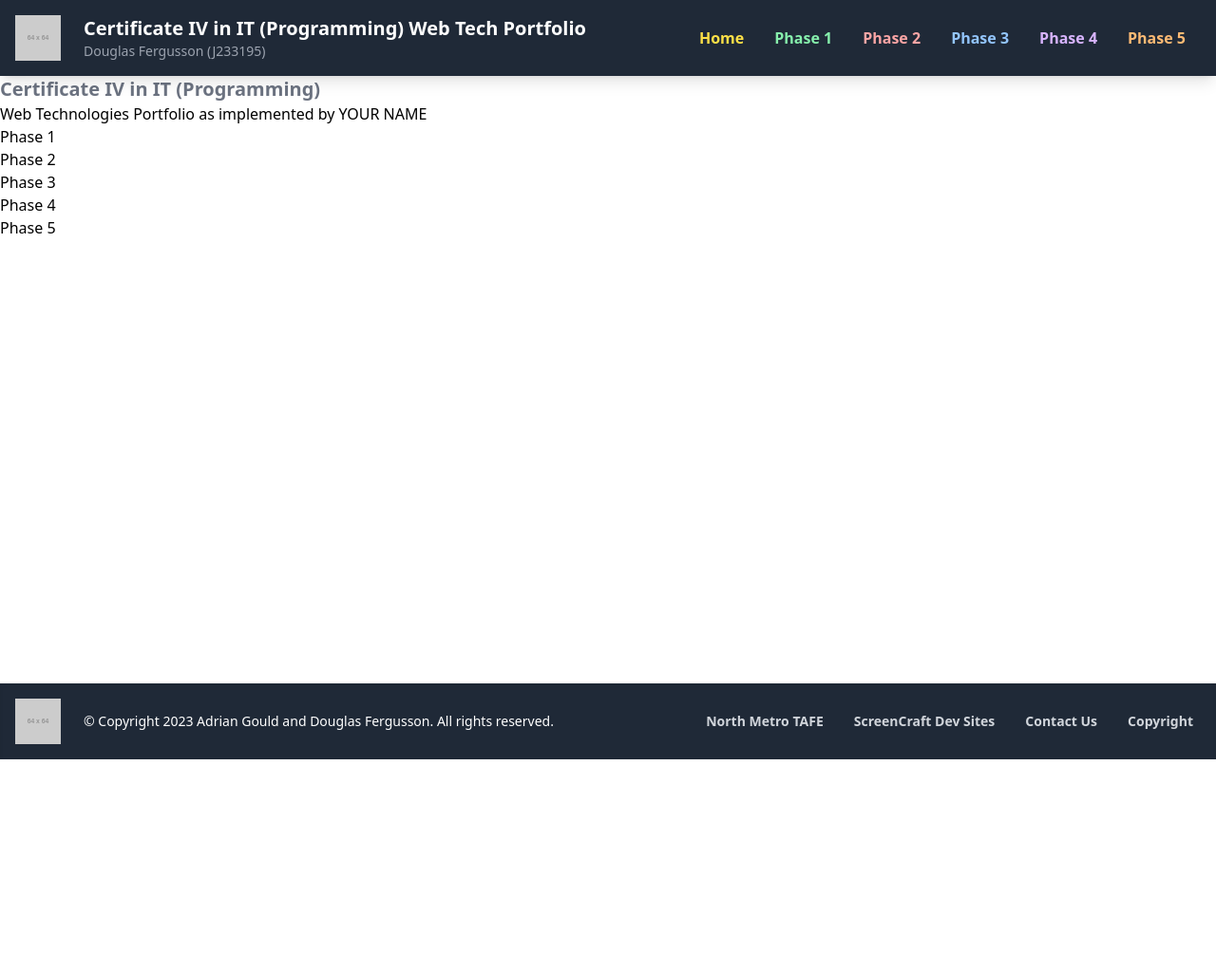
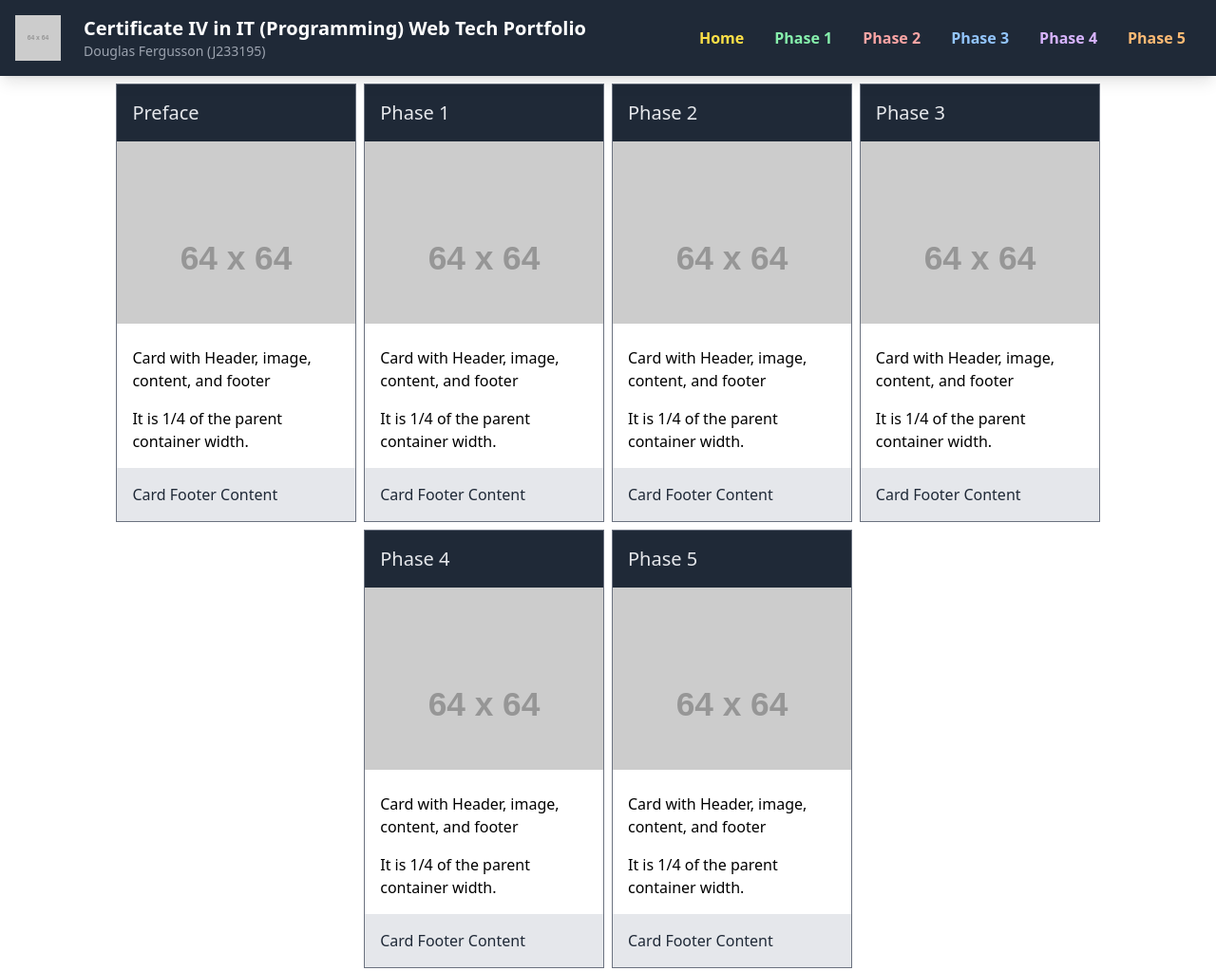
Before and after one commit to djferg/C4Prog-WT-Port, a website: page index.html in a window 1280 px wide. Shown: the top 1023 px of the page at 95% size. Before the commit the page ends 800 px from the top, so only its background shows below. Drawn offline with Linux system fonts and the light colour scheme; placeholder pictures from the web are drawn by us.

Commit message:
feat(phase-5): Implement test card placeholders for dashboard

```diff
--- a/index.html
+++ b/index.html
@@ -32,30 +32,105 @@
     </nav>
 </header>
 
-<main class="flex-grow">
-    <article>
-        <header>
-            <h2 class="text-xl font-bold text-gray-500">Certificate IV in IT (Programming)</h2>
-            <p>Web Technologies Portfolio as implemented by YOUR NAME</p>
-        </header>
-        <div>
-            <section>
-                <a href="phase-1">Phase 1</a>
-            </section>
-            <section>
-                <a href="phase-2">Phase 2</a>
-            </section>
-            <section>
-                <a href="phase-3">Phase 3</a>
-            </section>
-            <section>
-                <a href="phase-4">Phase 4</a>
-            </section>
-            <section>
-                <a href="phase-5">Phase 5</a>
-            </section>
-        </div>
-    </article>
+<main class="flex-grow mx-auto">
+    <div class="flex flex-wrap gap-2 m-2 justify-center">
+        <article class="w-1/5 border border-gray-500 flex flex-col gap-4 p-4">
+            <div class="bg-gray-800 text-gray-200 p-4 -m-4 mb-0">
+                <h4 class="text-bold text-xl">Preface</h4>
+            </div>
+            <div class="-m-4 mb-2 max-h-48 overflow-hidden">
+                <img src="https://placehold.co/64?text=Preface" alt="Rollercoaster"
+                     class="w-full">
+            </div>
+            <div class="flex flex-col gap-4">
+                <p>Card with Header, image, content, and footer</p>
+                <p>It is 1/4 of the parent container width.</p>
+            </div>
+            <div class="bg-gray-200 text-gray-800 p-4 -m-4 mt-0">
+                <p>Card Footer Content</p>
+            </div>
+        </article>
+        <article class="w-1/5 border border-gray-500 flex flex-col gap-4 p-4">
+            <div class="bg-gray-800 text-gray-200 p-4 -m-4 mb-0">
+                <h4 class="text-bold text-xl">Phase 1</h4>
+            </div>
+            <div class="-m-4 mb-2 max-h-48 overflow-hidden">
+                <img src="https://placehold.co/64?text=phase-1" alt="Rollercoaster"
+                     class="w-full">
+            </div>
+            <div class="flex flex-col gap-4">
+                <p>Card with Header, image, content, and footer</p>
+                <p>It is 1/4 of the parent container width.</p>
+            </div>
+            <div class="bg-gray-200 text-gray-800 p-4 -m-4 mt-0">
+                <p>Card Footer Content</p>
+            </div>
+        </article>
+        <article class="w-1/5 border border-gray-500 flex flex-col gap-4 p-4">
+            <div class="bg-gray-800 text-gray-200 p-4 -m-4 mb-0">
+                <h4 class="text-bold text-xl">Phase 2</h4>
+            </div>
+            <div class="-m-4 mb-2 max-h-48 overflow-hidden">
+                <img src="https://placehold.co/64?text=phase-2" alt="Rollercoaster"
+                     class="w-full">
+            </div>
+            <div class="flex flex-col gap-4">
+                <p>Card with Header, image, content, and footer</p>
+                <p>It is 1/4 of the parent container width.</p>
+            </div>
+            <div class="bg-gray-200 text-gray-800 p-4 -m-4 mt-0">
+                <p>Card Footer Content</p>
+            </div>
+        </article>
+        <article class="w-1/5 border border-gray-500 flex flex-col gap-4 p-4">
+            <div class="bg-gray-800 text-gray-200 p-4 -m-4 mb-0">
+                <h4 class="text-bold text-xl">Phase 3</h4>
+            </div>
+            <div class="-m-4 mb-2 max-h-48 overflow-hidden">
+                <img src="https://placehold.co/64?text=phase-3" alt="Rollercoaster"
+                     class="w-full">
+            </div>
+            <div class="flex flex-col gap-4">
+                <p>Card with Header, image, content, and footer</p>
+                <p>It is 1/4 of the parent container width.</p>
+            </div>
+            <div class="bg-gray-200 text-gray-800 p-4 -m-4 mt-0">
+                <p>Card Footer Content</p>
+            </div>
+        </article>
+        <article class="w-1/5 border border-gray-500 flex flex-col gap-4 p-4">
+            <div class="bg-gray-800 text-gray-200 p-4 -m-4 mb-0">
+                <h4 class="text-bold text-xl">Phase 4</h4>
+            </div>
+            <div class="-m-4 mb-2 max-h-48 overflow-hidden">
+                <img src="https://placehold.co/64?text=phase-4" alt="Rollercoaster"
+                     class="w-full">
+            </div>
+            <div class="flex flex-col gap-4">
+                <p>Card with Header, image, content, and footer</p>
+                <p>It is 1/4 of the parent container width.</p>
+            </div>
+            <div class="bg-gray-200 text-gray-800 p-4 -m-4 mt-0">
+                <p>Card Footer Content</p>
+            </div>
+        </article>
+        <article class="w-1/5 border border-gray-500 flex flex-col gap-4 p-4">
+            <div class="bg-gray-800 text-gray-200 p-4 -m-4 mb-0">
+                <h4 class="text-bold text-xl">Phase 5</h4>
+            </div>
+            <div class="-m-4 mb-2 max-h-48 overflow-hidden">
+                <img src="https://placehold.co/64?text=phase-5" alt="Rollercoaster"
+                     class="w-full">
+            </div>
+            <div class="flex flex-col gap-4">
+                <p>Card with Header, image, content, and footer</p>
+                <p>It is 1/4 of the parent container width.</p>
+            </div>
+            <div class="bg-gray-200 text-gray-800 p-4 -m-4 mt-0">
+                <p>Card Footer Content</p>
+            </div>
+        </article>
+    </div>
 </main>
 <footer class="bg-gray-800 text-white p-4 shadow-inner mt-auto">
     <div class="flex flex-wrap justify-between items-center">
```
Also changed, not shown: assets/css/site.css.
